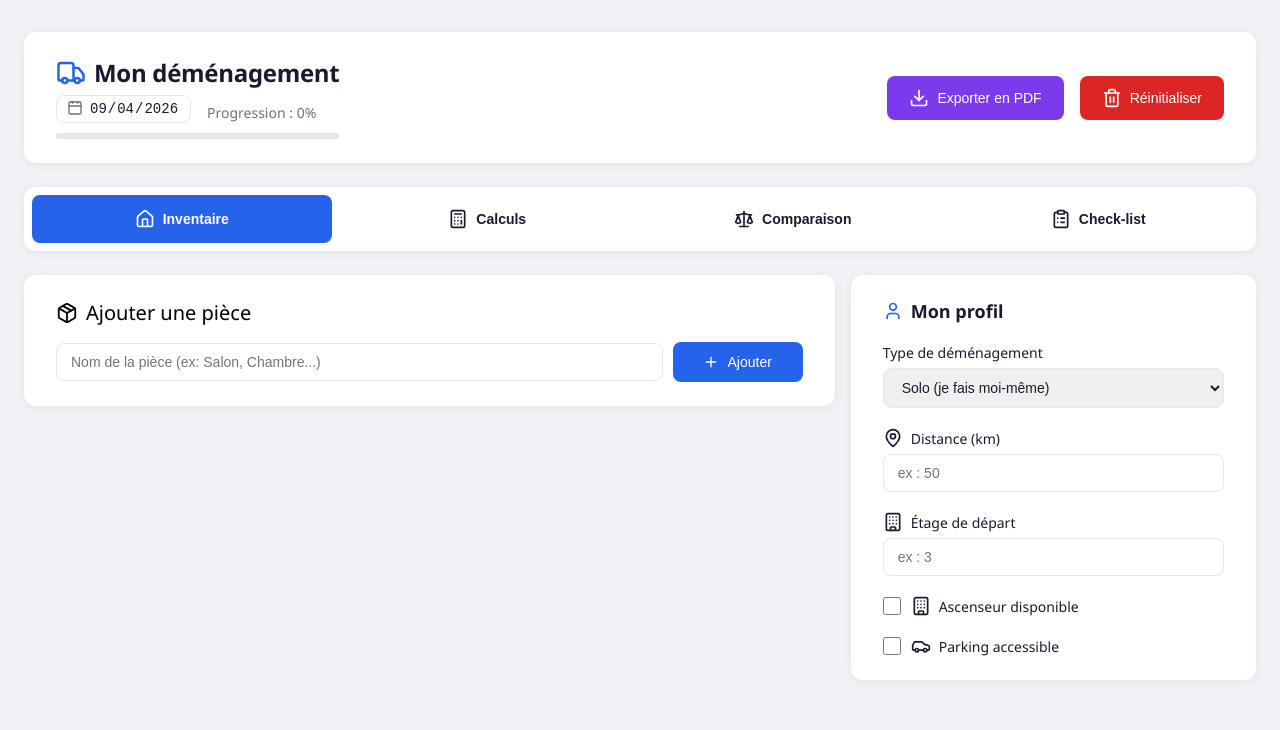
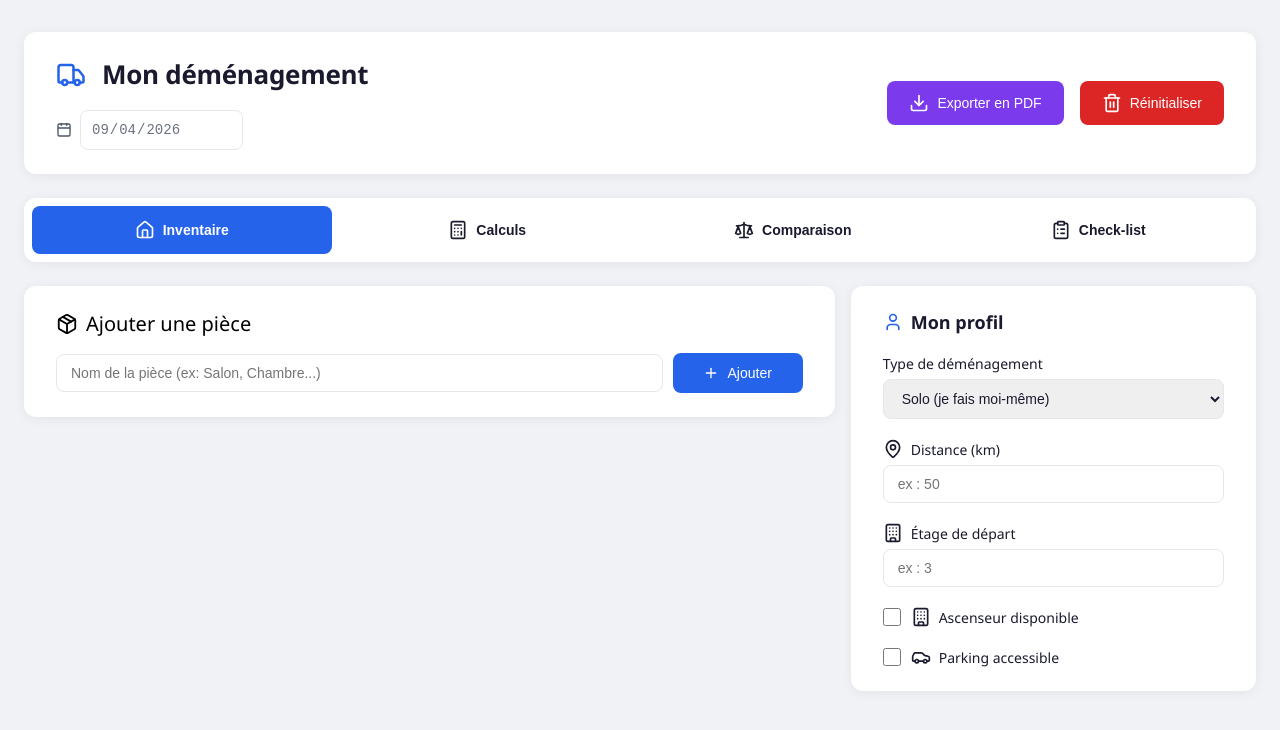
Before and after one commit to Maelys-B/simulateur-demenagement, a React (Vite) app: page / in a window 1280 px wide. Shown: the top 730 px of the page. Built offline with nearby package versions, Linux system fonts and the light colour scheme.

Commit message:
config: variables CSS font-weight, titre éditable et améliorations header

```diff
--- a/src/App.jsx
+++ b/src/App.jsx
@@ -9,9 +9,8 @@ import ProfilPanel from './components/ProfilPanel/ProfilPanel';
 import { calculerBudgetPro, calculerBudgetSolo, calculerCartons, calculerVolume } from './utils/calculs';
 
 function App() {
-  // eslint-disable-next-line no-unused-vars
-  const [progression, setProgression] = useState(0);
   const [ongletActif, setOngletActif] = useState('inventaire');
+  const [titre, setTitre] = useState('Mon déménagement');
   const [pieces, setPieces] = useState([]);
   const [profil, setProfil] = useState({
     type: 'solo',
@@ -33,13 +32,21 @@ function App() {
       <div className="header-card">
         <div>
           <h1 className="header-title">
-            <span className="icon">
-              <Truck size={30} /> Mon déménagement
+            <span className="icon icon-title">
+              <Truck size={30} />
+              <span
+                className="header-title-input"
+                contentEditable
+                suppressContentEditableWarning
+                onBlur={(e) => setTitre(e.currentTarget.textContent)}
+              >
+                {titre}
+              </span>
             </span>
           </h1>
           <div className='flex'>
+            <Calendar size={16} color="#4A5565" />
             <div className="header-date-wrapper">
-              <Calendar size={16} />
               <input
                 type="date"
                 min="2000-01-01"
@@ -49,10 +56,7 @@ function App() {
                 onChange={(e) => setProfil({ ...profil, dateDemenagement: e.target.value })}
               />
             </div>
-            <p className="header-progression">Progression : {progression}%</p>
-          </div>
-          <div className="progress-bar-track">
-            <div className="progress-bar-fill" style={{ width: `${progression}%` }} />
+
           </div>
         </div>
 
--- a/src/components/Calculs/Calculs.css
+++ b/src/components/Calculs/Calculs.css
@@ -6,13 +6,13 @@
 
 .calc-title {
   font-size: var(--font-size-xl);
-  font-weight: 500;
+  font-weight: var(--font-weight-medium);
   color: var(--color-text);
 }
 
 .calc-budget-title {
   font-size: var(--font-size-xl);
-  font-weight: 500;
+  font-weight: var(--font-weight-medium);
   color: var(--color-text);
 }
 
@@ -48,7 +48,7 @@
 .calc-label {
   font-size: var(--font-size-sm);
   color: var(--color-text-muted);
-  font-weight: 500;
+  font-weight: var(--font-weight-medium);
 }
 
 .calc-value {
@@ -76,7 +76,7 @@
 
 .calc-cartons-title {
   font-size: var(--font-size-lg);
-  font-weight: 600;
+  font-weight: var(--font-weight-semibold);
   color: var(--color-text);
   padding-bottom: var(--spacing-md);
   border-bottom: 1px solid var(--color-border);
@@ -94,7 +94,7 @@
 
 .calc-cartons-piece-name {
   font-size: var(--font-size-base);
-  font-weight: 600;
+  font-weight: var(--font-weight-semibold);
   color: var(--color-text);
 }
 
@@ -113,7 +113,7 @@
   align-items: center;
   padding-top: var(--spacing-md);
   border-top: 1px solid var(--color-border);
-  font-weight: 700;
+  font-weight: var(--font-weight-bold);
   font-size: var(--font-size-lg);
   color: var(--color-text);
 }
--- a/src/components/Checklist/Checklist.jsx
+++ b/src/components/Checklist/Checklist.jsx
@@ -240,7 +240,7 @@ function ajouterTache() {
                 </div>
               </div>
               <div className='chk-section-date'>
-                <span className="chk-item-date icon"><Calendar size={14} />{tache.dateEcheance.toLocaleDateString('fr-FR', { day: 'numeric', month: 'long', year: 'numeric' })}</span>
+                <span className="chk-item-date icon"><Calendar size={14} color="#4A5565"/>{tache.dateEcheance.toLocaleDateString('fr-FR', { day: 'numeric', month: 'long', year: 'numeric' })}</span>
                 {tache.enRetard && <span className="chk-item-badge chk-item-badge--late">En retard</span>}
                 {tache.enUrgence && <span className="chk-item-badge chk-item-badge--urgent">Urgent</span>}
               </div>
@@ -269,7 +269,7 @@ function ajouterTache() {
         </div>
         <div className="chk-form-ligne">
           <div className='icon header-date-wrapper' style={{ gap: 'var(--spacing-md)!important' }}>
-            <span style={{ marginLeft: 'var(--spacing-xs)' }}><Calendar size={16} /></span>
+            <span style={{ marginLeft: 'var(--spacing-xs)' }}><Calendar size={16} color="#4A5565"/></span>
             <input
               type="date"
               min="2000-01-01"
--- a/src/components/Comparaison/Comparaison.css
+++ b/src/components/Comparaison/Comparaison.css
@@ -9,14 +9,14 @@
 
 .comp-title {
     font-size: var(--font-size-xl);
-    font-weight: 500;
+    font-weight: var(--font-weight-medium);
     color: var(--color-text);
     margin-bottom: var(--spacing-md);
 }
 
 .comp-savings-title {
     color: #894B00;
-    font-weight: 500;
+    font-weight: var(--font-weight-medium);
     font-size: var(--font-size-md);
 }
 
@@ -44,7 +44,7 @@ p svg {
 .comp-table-title {
     font-size: var(--font-size-lg);
     margin-bottom: var(--spacing-md);
-    font-weight: 500;
+    font-weight: var(--font-weight-medium);
 }
 
 .comp-table-title--green {
--- a/src/components/Inventaire/Inventaire.css
+++ b/src/components/Inventaire/Inventaire.css
@@ -2,7 +2,7 @@
   display: flex;
   flex-direction: column;
   gap: 16px;
-  font-weight: 500;
+  font-weight: var(--font-weight-medium);
   font-size: var(--font-size-xl);
 }
 
@@ -28,7 +28,7 @@
 
 .inv-piece-header h3 {
   font-size: var(--font-size-xl);
-  font-weight: 700;
+  font-weight: var(--font-weight-bold);
   color: var(--color-text);
 }
 
--- a/src/components/Navigation/Navigation.css
+++ b/src/components/Navigation/Navigation.css
@@ -15,7 +15,7 @@
   background-color: transparent;
   border-radius: var(--radius-md);
   font-size: var(--font-size-base);
-  font-weight: 600;
+  font-weight: var(--font-weight-semibold);
   color: var(--color-text);
   cursor: pointer;
   transition:
--- a/src/components/ProfilPanel/ProfilPanel.css
+++ b/src/components/ProfilPanel/ProfilPanel.css
@@ -10,7 +10,7 @@
 
 .profil-title {
   font-size: 18px;
-  font-weight: 700;
+  font-weight: var(--font-weight-bold);
   color: var(--color-text);
 }
 
@@ -22,7 +22,7 @@
 
 .profil-field label {
   font-size: var(--font-size-base);
-  font-weight: 500;
+  font-weight: var(--font-weight-medium);
   color: var(--color-text);
 }
 
--- a/src/index.css
+++ b/src/index.css
@@ -27,31 +27,10 @@ body {
 }
 
 .header-title {
-  font-size: 24px;
-  font-weight: 700;
+  font-size: 26px;
+  font-weight: var(--font-weight-semibold);
   color: var(--color-text);
   letter-spacing: -0.3px;
-}
-
-.header-progression {
-  color: var(--color-text-muted);
-  margin-top: 6px;
-  font-size: var(--font-size-base);
-}
-
-.progress-bar-track {
-  width: 100%;
-  height: 6px;
-  background-color: var(--color-border);
-  border-radius: var(--radius-full);
-  margin-top: 10px;
-}
-
-.progress-bar-fill {
-  height: 100%;
-  background: linear-gradient(90deg, var(--color-primary), var(--color-purple));
-  border-radius: var(--radius-full);
-  transition: width 0.4s ease;
 }
 
 .header-actions {
@@ -66,10 +45,8 @@ body {
   border-radius: var(--radius-md);
   cursor: pointer;
   font-size: var(--font-size-base);
-  font-weight: 500;
-  transition:
-    opacity 0.2s,
-    transform 0.2s;
+  font-weight: var(--font-weight-medium);
+  transition:opacity 0.2s, transform 0.2s;
   justify-content: center;
 }
 
@@ -114,23 +91,43 @@ body {
   gap: var(--spacing-sm);
 }
 
+.icon-title{
+  gap: var(--spacing-md) !important;
+}
+
 .header-title svg {
   color: var(--color-primary);
+}
+
+.header-title-input {
+  border-bottom: 2px solid transparent;
+  outline: none;
+  transition: border-color 0.2s;
+  min-width: 100px;
+}
+
+.header-title-input:hover {
+  border-bottom-color: var(--color-border);
+}
+
+.header-title-input:focus {
+  border-bottom-color: var(--color-primary);
 }
 
 .flex {
   display: flex;
   align-items: center;
-  gap: var(--spacing-md);
-  margin-top: 6px;
+  gap: var(--spacing-sm);
+  margin-top: var(--spacing-md);
 }
 
 .header-date-wrapper {
   display: flex;
-  gap: 6px;
+  align-items: center;
+  gap: var(--spacing-sm);
   border: 1px solid var(--color-border);
   border-radius: var(--radius-md);
-  padding: 4px 10px;
+  padding: 10px 60px 10px 10px;
   background-color: var(--color-bg-card);
   color: var(--color-text-muted);
 }
@@ -139,7 +136,7 @@ body {
   border: none;
   outline: none;
   font-size: var(--font-size-base);
-  color: var(--color-text);
+  color: var(--color-text-muted);
   background: transparent;
 }
 
--- a/src/theme.css
+++ b/src/theme.css
@@ -45,6 +45,10 @@
   --font-size-xl: 20px;
   --font-size-2xl: 24px;
 
+  --font-weight-medium: 500;
+  --font-weight-semibold: 600;
+  --font-weight-bold: 700;
+
 
   --box-shadow: 0 2px 12px rgba(0, 0, 0, 0.06);
 }
```
Also changed, not shown: src/components/Checklist/Checklist.css (+20 -5 lines), 1 other file (tests, documents, lock files or other folders).
